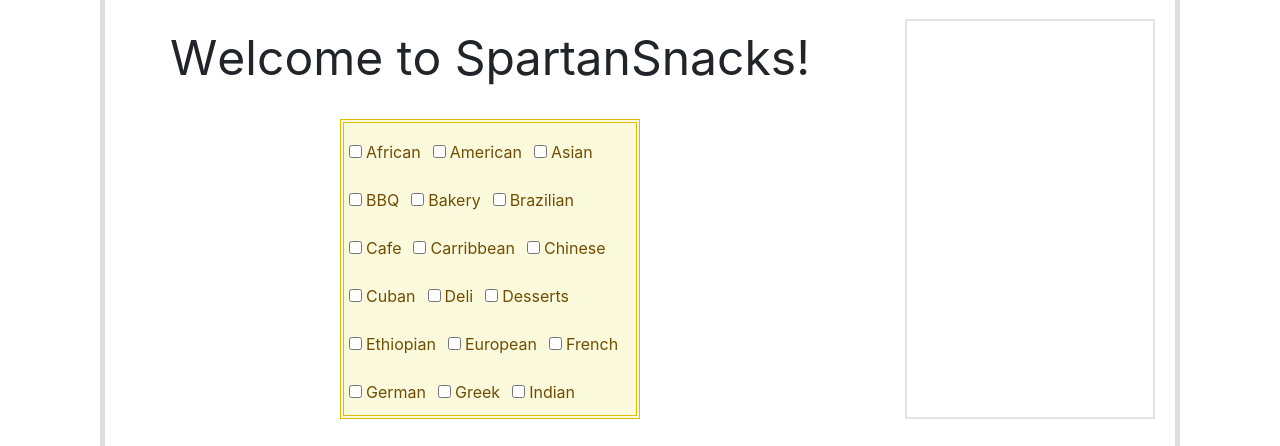
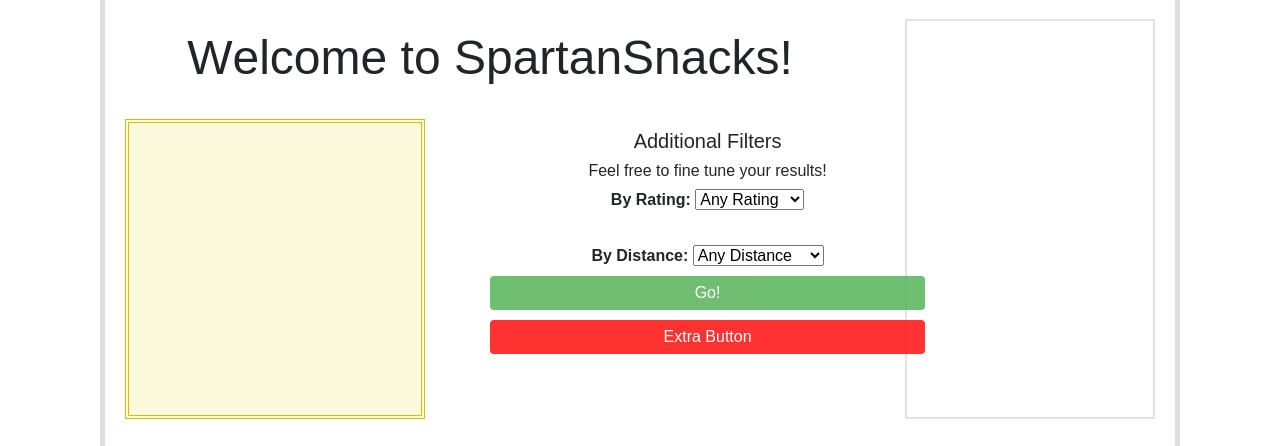
Before and after one commit to Michael-Calvo/SpartanSnacks, a PHP site: page / in a window 1280 px wide. Shown: the part 296-742 px from the top of the page. Run offline with PHP 8.4, Linux system fonts and the light colour scheme; data that the repository does not hold is empty; some libraries are stand-ins or nearby versions.

Commit message:
added api adapter and dynamic cuisines

```diff
--- /dev/null
+++ b/APIAdapterInterface.php
@@ -0,0 +1,16 @@
+<?php
+
+interface APIAdapterInterface {
+
+    public function getCuisineIdPairs();
+
+    public function getRestaurantsByCuisineId($_arrayOfCuisineIds);
+
+    public function setGeneralLocation($_generalLoc);
+
+    public function adjustLocationRadius($_radius);
+
+    public function getRestaurantById($_resID);
+
+    public function getRestaurantsByAvgRating($_minRating);
+}
--- /dev/null
+++ b/AdditionalFilters.php
@@ -0,0 +1,43 @@
+<?php ?>
+
+<link rel="stylesheet" type="text/css" href="Styles/filterSubmit.css">
+<div  id="myForm">
+    <form action="SubmitRestaurantRequest.php" class="form-container" method="post" id="filterForm">
+        <h5><center>Additional Filters</center></h5>
+        <h6><center>Feel free to fine tune your results!</center></h6>
+
+        <label for="rating"><b>By Rating:</b></label>
+        <select >
+            <option value="all">Any Rating</option>
+            <option value="five">5/5 only</option>
+            <option value="four">4/5 or better</option>
+            <option value="three">3/5 or better</option>
+            <option value="two">2/5 or better</option>
+            <option value="one">1/5 or better</option>
+        </select><br><br>
+
+        <label for="distance"><b>By Distance:</b></label>
+        <select>
+            <option value="all">Any Distance</option>
+            <option value="five">Within 5 miles</option>
+            <option value="four">Within 10 miles</option>
+            <option value="three">Within 15 miles</option>
+        </select>
+
+        <button type="submit" class="btn" onclick="submitForms()">Go!</button>
+        <button type="button" class="btn cancel" >Extra Button</button>
+    </form>
+</div>
+<script>
+    function openForm() {
+        document.getElementById("myForm").style.display = "block";
+    }
+
+    function closeForm() {
+        document.getElementById("myForm").style.display = "none";
+    }
+    document.getElementById("submit").onclick = function () {
+        document.getElementById("checkboxForm").submit();
+        document.getElementById("filterForm").submit();
+    }
+</script>
--- a/Head.php
+++ b/Head.php
@@ -4,5 +4,6 @@
     <link rel="stylesheet" type="text/css" href="Styles/Stylesheet.css" />
     <link rel="stylesheet" href="https://maxcdn.bootstrapcdn.com/bootstrap/4.0.0/css/bootstrap.min.css" integrity="sha384-Gn5384xqQ1aoWXA+058RXPxPg6fy4IWvTNh0E263XmFcJlSAwiGgFAW/dAiS6JXm" crossorigin="anonymous">
     <script src="https://cdnjs.cloudflare.com/ajax/libs/animejs/2.0.2/anime.min.js"></script>
+    <script src="https://ajax.googleapis.com/ajax/libs/jquery/1.7.1/jquery.min.js"></script>
     <title><?php echo $title; ?></title>
 </head>
--- a/Restaurant.php
+++ b/Restaurant.php
@@ -5,6 +5,7 @@
  *
  * @author <your name(s)> Updated on: 9/28/2019
  */
+
 class Restaurant extends Zomato {
 
     private $_resId;
--- /dev/null
+++ b/Styles/filterSubmit.css
@@ -0,0 +1,70 @@
+body {font-family: Arial, Helvetica, sans-serif;}
+* {box-sizing: border-box;}
+
+/* Button used to open the  form - fixed at the bottom of the page */
+.open-button {
+    background-color: #555;
+    color: white;
+    padding: 16px 20px;
+    border: none;
+    cursor: pointer;
+    opacity: 0.8;
+    bottom: 23px;
+    right: 28px;
+    width: 280px;
+}
+
+/* The popup form - hidden by default */
+.form-popup {
+    display: none;
+    bottom: 10px;
+    right: 15px;
+    z-index: 9;
+    width: 450px;
+}
+
+/* Add styles to the form container */
+.form-container {
+    left: 480px;
+    position: absolute;
+    padding: 10px;
+    max-width: 500px;
+
+}
+
+/* Full-width input fields */
+.form-container input[type=text], .form-container input[type=password] {
+    width: 100%;
+    padding: 15px;
+    margin: 5px 0 22px 0;
+    border: none;
+    background: #f1f1f1;
+}
+
+/* When the inputs get focus, do something */
+.form-container input[type=text]:focus, .form-container input[type=password]:focus {
+    background-color: #ddd;
+    outline: none;
+}
+
+/* Set a style for the submit/login button */
+.form-container .btn {
+    background-color: #4CAF50;
+    color: white;
+    padding: 5px 20px;
+    border: none;
+    cursor: pointer;
+    width: 100%;
+    margin-bottom:10px;
+    opacity: 0.8;
+}
+
+/* Add a red background color to the cancel button */
+.form-container .cancel {
+    background-color: red;
+}
+
+/* Add some hover effects to buttons */
+.form-container .btn:hover, .open-button:hover {
+    opacity: 1;
+}
--- a/Template.php
+++ b/Template.php
@@ -20,25 +20,31 @@
                 </center>
                 <center>
                     <br>
-                    <div id="scroller" style="width:300px;height:300px;line-height:3em;overflow:auto;padding:5px;background-color:#FCFADD;color:#714D03;border:4px double #DEBB07;">
-                        <form class="form-inline">
+                    <div class="inline">
+
+                        <div id="scroller" style="width:300px;height:300px;line-height:3em;overflow:auto;padding:5px;background-color:#FCFADD;color:#714D03;border:4px double #DEBB07;float:left">
                             <script type="text/javascript" src="Javascript/Animate.js"></script>
+                            <form class="form-inline" method="post" name="checkForm">
+
                                 <?php
-                            include 'ViewCuisine.php';
-                            //example (not actual cuisine list)
-                            $listOfAllCuisines = array('African', 'American', 'Asian', 'BBQ',
-                                'Bakery', 'Brazilian', 'Cafe', 'Carribbean', 'Chinese',
-                                'Cuban', 'Deli', 'Desserts', 'Ethiopian', 'European',
-                                'French', 'German', 'Greek', 'Indian', 'International',
-                                'Italian', 'Japanese', 'Korean', 'Mediterranean', 'Mexican',
-                                'Middle Eastern', 'Puerto Rican', 'Ramen', 'Seafood', 'South American',
-                                'Southern', 'Sushi', 'Taco', 'Taiwanese', 'Thai', 'Vegetarian', 'Vietnamese');
+                                foreach ($cusNames as $item) {
 
-                            listCuisines($listOfAllCuisines);
+                                    echo "
+                                    <div class='form-check form-check-inline'>
+                                        <input class='form-check-input' type='checkbox' id='inlineCheckbox' value='$item' name='checkboxArray[]'>
+                                        <label class='form-check-label' for='inlineCheckbox'>$item</label>
+                                    </div>";
+                                }
                                 ?>
 
                             </form>
+
                         </div>
+
+                    </div>
+<?php
+include 'AdditionalFilters.php';
+?>
                 </center>
             </div>
 
--- a/ViewCuisine.php
+++ b/ViewCuisine.php
@@ -4,13 +4,16 @@
  * This function echo's an array of items as checkbox items
  * @param type $_cuisineArray
  */
+
 function listCuisines($_cuisineArray) {
     foreach ($_cuisineArray as $item) {
         $count = 1;
         echo "
         <div class='form-check form-check-inline'>
-            <input class='form-check-input' type='checkbox' id='inlineCheckbox$count' value='option$count'>
+            <input class='form-check-input' type='checkbox' id='inlineCheckbox$count' value='option$count' name='checkboxArray[]'>
             <label class='form-check-label' for='inlineCheckbox$count'>$item</label>
         </div>";
+
     }
 }
+?>
--- a/index.php
+++ b/index.php
@@ -1,6 +1,13 @@
+<head>
+<meta name="viewport" content="width=device-width, initial-scale=1">
+</head>
 <?php
-
+require_once'ZomatoAdapter.php';
 $title = "Home";
 $content = "Welcome to SpartanSnacks!";
+//quick test
+$forCuisines = new ZomatoAdapter(new ZomatoApi());
+$cusNames = $forCuisines->getCuisineNames();
+//end test
 include 'Template.php';
 ?>
```
Also changed, not shown: SubmitRestaurantRequest.php (added, +15 -0 lines), Zomato.php (+19 -20 lines), ZomatoAPI.php (added, +75 -0 lines), ZomatoAdapter.php (added, +90 -0 lines), nbproject/private/private.xml (+1 -6 lines), 2 other files. Lines whose indentation alone changed are shown as unchanged.
